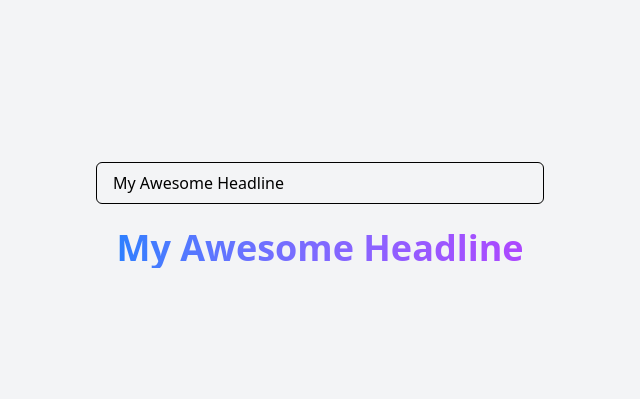
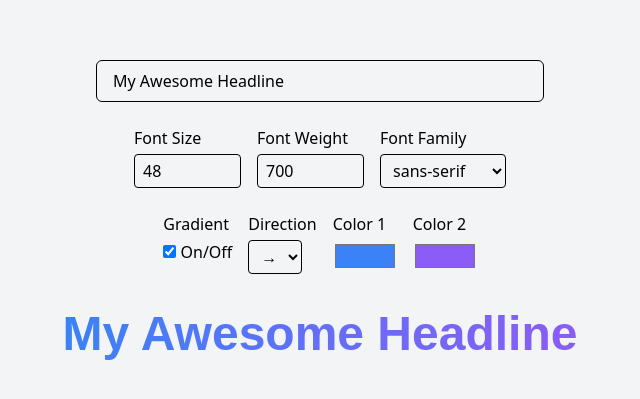
Before and after one commit to SopnilSwapon/Widget-Header, a React (Vite) app: page / in a window 1280 px wide. Shown: the part 185-584 px from the top of the page, without its empty margins (320-960 px from the left). Built offline with nearby package versions, Linux system fonts and the light colour scheme.

Commit message:
added editable of font size, font weigth, gradient toggle system

```diff
--- a/src/App.tsx
+++ b/src/App.tsx
@@ -1,25 +1,130 @@
 import { useState } from "react";
 import { motion } from "framer-motion";
 
+const fonts = ["sans-serif", "serif", "monospace", "cursive", "Roboto", "Arial"];
+
 function App() {
   const [headline, setHeadline] = useState("My Awesome Headline");
+  const [fontSize, setFontSize] = useState(48);
+  const [fontWeight, setFontWeight] = useState(700);
+  const [fontFamily, setFontFamily] = useState(fonts[0]);
+  const [gradientOn, setGradientOn] = useState(true);
+  const [direction, setDirection] = useState("to-r");
+  const [color1, setColor1] = useState("#3b82f6"); // blue-500
+  const [color2, setColor2] = useState("#8b5cf6"); // purple-500
+
 
   return (
     <div className="min-h-screen flex flex-col items-center justify-center bg-gray-100 p-6">
-      {/* Editable Input */}
+      {/* Input */}
       <input
         type="text"
         value={headline}
         onChange={(e) => setHeadline(e.target.value)}
         className="border px-4 py-2 rounded-md mb-6 w-full max-w-md"
+        placeholder="Enter headline..."
       />
 
-      {/* Preview Section */}
+      {/* Typography Controls */}
+      <div className="flex flex-wrap gap-4 mb-6 justify-center">
+        <div>
+          <label className="block mb-1">Font Size</label>
+          <input
+            type="number"
+            value={fontSize}
+            onChange={(e) => setFontSize(Number(e.target.value))}
+            className="border px-2 py-1 rounded"
+            min={16}
+            max={120}
+          />
+        </div>
+        <div>
+          <label className="block mb-1">Font Weight</label>
+          <input
+            type="number"
+            value={fontWeight}
+            onChange={(e) => setFontWeight(Number(e.target.value))}
+            className="border px-2 py-1 rounded"
+            min={100}
+            max={900}
+            step={100}
+          />
+        </div>
+        <div>
+          <label className="block mb-1">Font Family</label>
+          <select
+            value={fontFamily}
+            onChange={(e) => setFontFamily(e.target.value)}
+            className="border px-2 py-1 rounded"
+          >
+            {fonts.map((f) => (
+              <option key={f} value={f}>{f}</option>
+            ))}
+          </select>
+        </div>
+      </div>
+
+      {/* Gradient Controls */}
+      <div className="flex flex-wrap gap-4 mb-6 justify-center">
+        <div>
+          <label className="block mb-1">Gradient</label>
+          <input
+            type="checkbox"
+            checked={gradientOn}
+            onChange={() => setGradientOn(!gradientOn)}
+          />{" "}On/Off
+        </div>
+        <div>
+          <label className="block mb-1">Direction</label>
+          <select
+            value={direction}
+            onChange={(e) => setDirection(e.target.value)}
+            className="border px-2 py-1 rounded"
+          >
+            <option value="to-r">→</option>
+            <option value="to-l">←</option>
+            <option value="to-b">↓</option>
+            <option value="to-t">↑</option>
+          </select>
+        </div>
+        <div>
+          <label className="block mb-1">Color 1</label>
+          <input
+            type="color"
+            value={color1}
+            onChange={(e) => setColor1(e.target.value)}
+            className="w-16 h-8 p-0 border-0"
+          />
+        </div>
+        <div>
+          <label className="block mb-1">Color 2</label>
+          <input
+            type="color"
+            value={color2}
+            onChange={(e) => setColor2(e.target.value)}
+            className="w-16 h-8 p-0 border-0"
+          />
+        </div>
+      </div>
+
+      {/* Preview */}
       <motion.h1
         initial={{ opacity: 0, y: 20 }}
         animate={{ opacity: 1, y: 0 }}
         transition={{ duration: 0.6 }}
-        className="text-4xl font-bold text-center bg-gradient-to-r from-blue-500 to-purple-500 bg-clip-text text-transparent"
+        style={{
+          fontSize: `${fontSize}px`,
+          fontWeight: fontWeight,
+          fontFamily: fontFamily,
+          backgroundImage: gradientOn
+            ? `linear-gradient(${direction === "to-r" ? "90deg" :
+                              direction === "to-l" ? "270deg" :
+                              direction === "to-b" ? "180deg" : "0deg"}, ${color1}, ${color2})`
+            : undefined,
+          WebkitBackgroundClip: gradientOn ? "text" : undefined,
+          color: gradientOn ? "transparent" : undefined,
+        }}
+        className="text-center"
       >
         {headline}
       </motion.h1>
```
